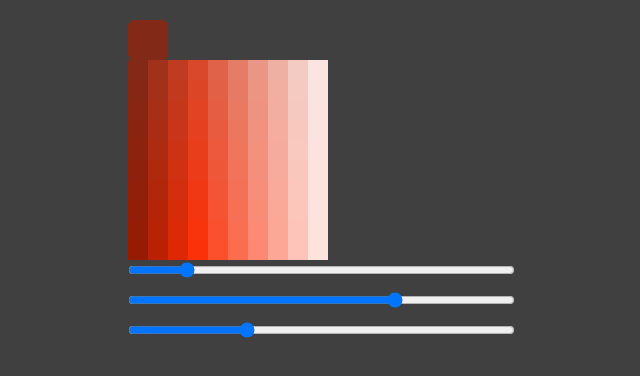
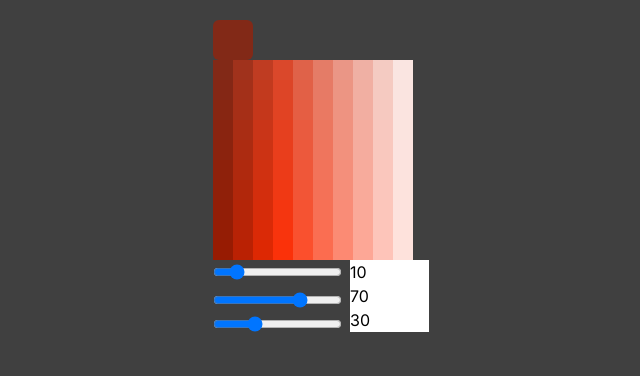
Before and after one commit to HrishikShaji/hrishixui, a Next.js app: page / in a window 1280 px wide. Shown: the top 376 px of the page, without its empty margins (319-959 px from the left). Built offline with nearby package versions, Linux system fonts and the light colour scheme.

Commit message:
number inputs added to InputColor

```diff
--- a/app/components/InputColor.tsx
+++ b/app/components/InputColor.tsx
@@ -92,6 +92,7 @@ export const InputColor = () => {
         onClick={(color: Color) => setCurrentColor(color)}
       />
       <div className="">
+        <div className="flex gap-2">
           <input
             className="w-full"
             type="range"
@@ -99,6 +100,15 @@ export const InputColor = () => {
             max="360"
             onChange={(e) => setHue(e.target.value)}
           />
+          <input
+            min="0"
+            max="360"
+            type="number"
+            value={parseInt(hue)}
+            onChange={(e) => setHue(e.target.value.toString())}
+          />
+        </div>
+        <div className="flex gap-2">
           <input
             className="w-full mt-2"
             type="range"
@@ -108,6 +118,15 @@ export const InputColor = () => {
             onChange={(e) => setSaturation(Number(e.target.value))}
           />
           <input
+            min="0"
+            max="100"
+            type="number"
+            value={saturation}
+            onChange={(e) => setSaturation(parseInt(e.target.value))}
+          />
+        </div>
+        <div className="flex gap-2">
+          <input
             className="w-full mt-2"
             type="range"
             min="0"
@@ -115,6 +134,14 @@ export const InputColor = () => {
             value={light}
             onChange={(e) => setLight(Number(e.target.value))}
           />
+          <input
+            min="0"
+            max="100"
+            type="number"
+            value={light}
+            onChange={(e) => setLight(parseInt(e.target.value))}
+          />
+        </div>
       </div>
     </div>
   );
```
Lines whose indentation alone changed are shown as unchanged.
